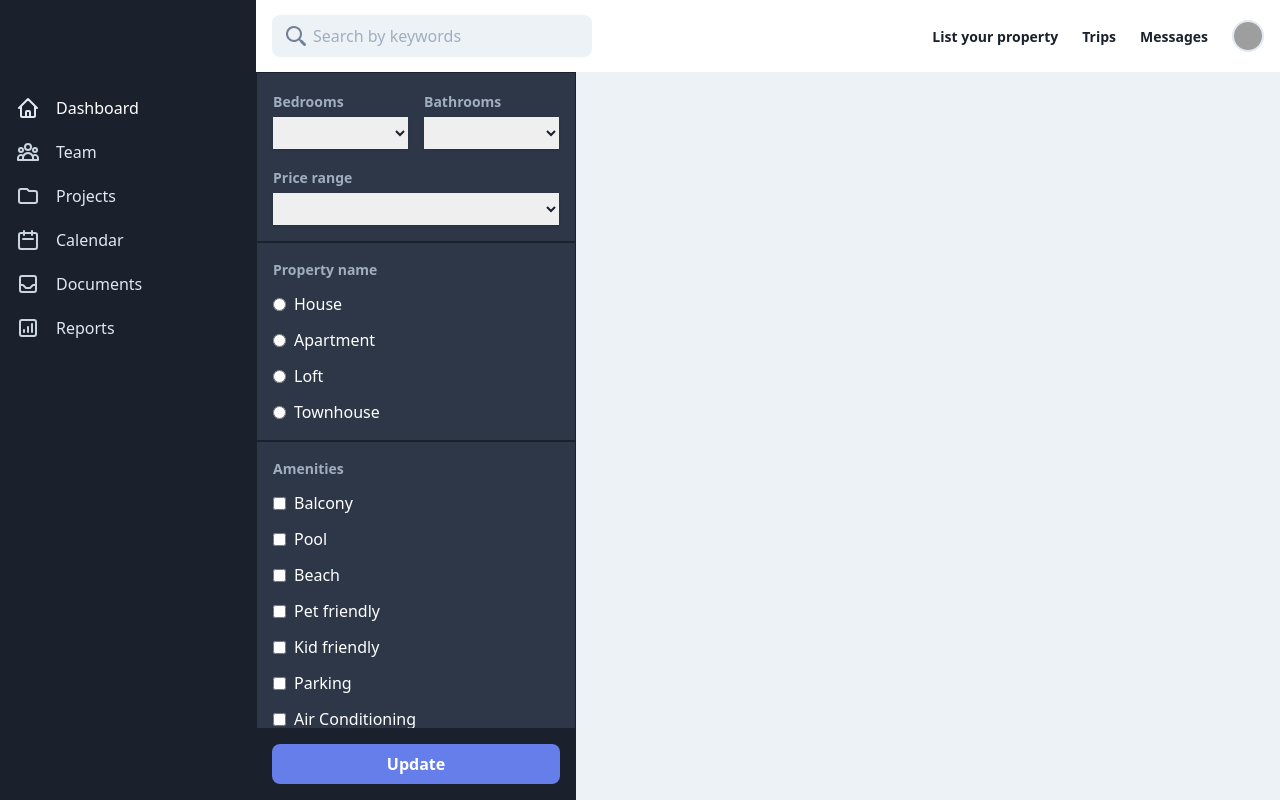
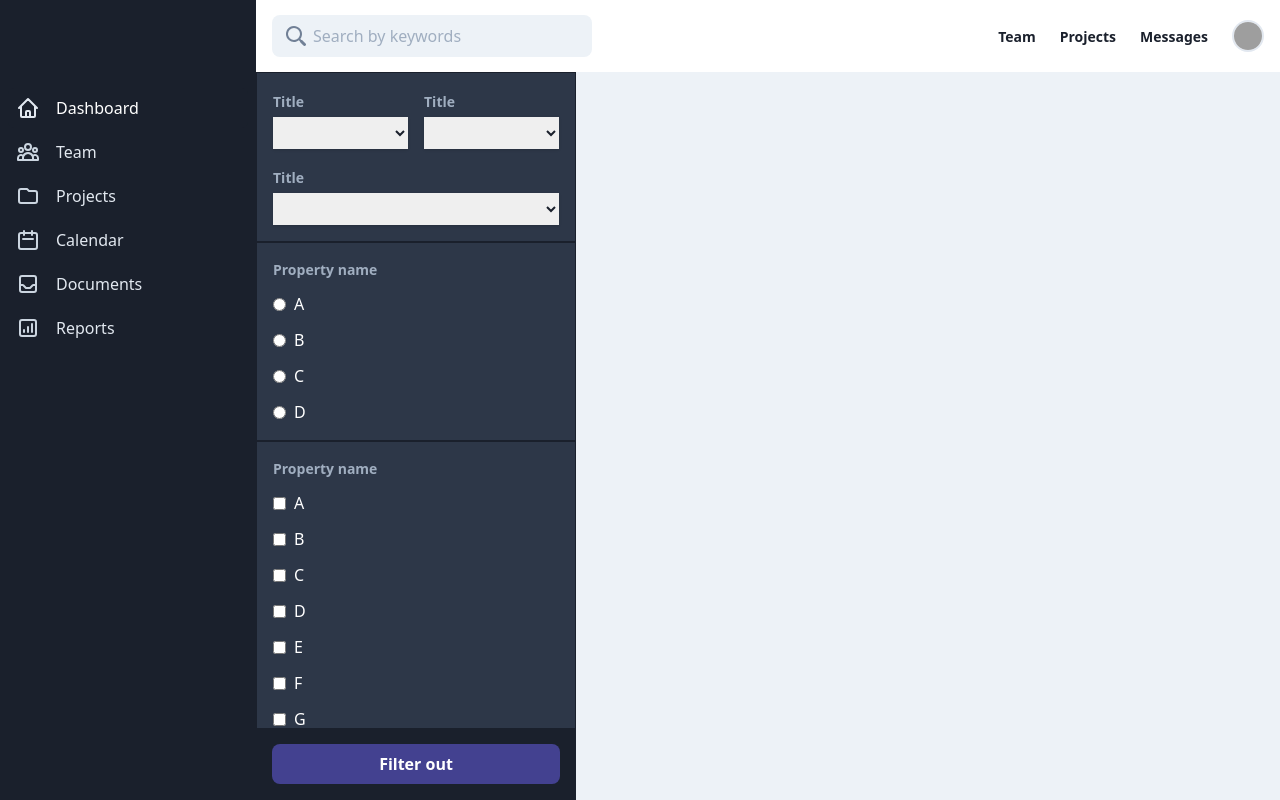
Before and after one commit to kevjose/devnotes, a React (Create React App) app in the folder may-2020/tailwind_css/rt-workcation/: page / in a window 1280 px wide. Built offline with nearby package versions, Linux system fonts and the light colour scheme; grey boxes are pictures that could not be loaded.

Commit message:
[21/5/2020][TAILWIND_WORKCATION] added dummy titles heading etc.

```diff
--- a/may-2020/tailwind_css/rt-workcation/src/components/SearchFilters.js
+++ b/may-2020/tailwind_css/rt-workcation/src/components/SearchFilters.js
@@ -54,7 +54,7 @@ const SearchFilters = () => {
             <div className='-mx-2 flex flex-wrap'>
               <label className='block w-1/2 px-2 sm:w-1/4 lg:w-1/2'>
                 <span className='text-sm font-semibold text-gray-500'>
-                  Bedrooms
+                  Title
                 </span>
                 <select className='mt-1 block w-full focus:text-white text-gray-900 shadow focus:bg-gray-600 h-8 outline-none'>
                   <option></option>
@@ -63,7 +63,7 @@ const SearchFilters = () => {
               </label>
               <label className='block w-1/2 px-2 sm:w-1/4 lg:w-1/2'>
                 <span className='text-sm font-semibold text-gray-500'>
-                  Bathrooms
+                  Title
                 </span>
                 <select className='mt-1 block w-full focus:text-white text-gray-900 shadow focus:bg-gray-600 h-8 outline-none'>
                   <option></option>
@@ -73,7 +73,7 @@ const SearchFilters = () => {
               </label>
               <label className='mt-4 lg:mt-4 sm:mt-0 block w-full px-2 sm:w-1/2 lg:w-full'>
                 <span className='text-sm font-semibold text-gray-500'>
-                  Price range
+                  Title
                 </span>
                 <select className='mt-1 block w-full focus:text-white text-gray-900 shadow focus:bg-gray-600 h-8 outline-none'>
                   <option></option>
@@ -88,29 +88,29 @@ const SearchFilters = () => {
             </span>
             <div className='sm:flex sm:-mx-2 lg:block lg:mx-0'>
               <Radio
-                content={'House'}
-                value={'house'}
+                content={'A'}
+                value={'a'}
                 name={'propertyType'}
                 color='white'
                 background='gray'
               />
               <Radio
-                content={'Apartment'}
-                value={'apartment'}
+                content={'B'}
+                value={'b'}
                 name={'propertyType'}
                 color='white'
                 background='gray'
               />
               <Radio
-                content={'Loft'}
-                value={'loft'}
+                content={'C'}
+                value={'c'}
                 name={'propertyType'}
                 color='white'
                 background='gray'
               />
               <Radio
-                content={'Townhouse'}
-                value={'townhouse'}
+                content={'D'}
+                value={'d'}
                 name={'propertyType'}
                 color='white'
                 background='gray'
@@ -119,48 +119,48 @@ const SearchFilters = () => {
           </div>
           <div className='px-4 py-4 border-t border-gray-900 lg:w-1/3 border xl:w-full'>
             <span className='block text-sm font-semibold text-gray-500'>
-              Amenities
+              Property name
             </span>
             <div className='sm:flex sm:-mx-2 sm:flex-wrap'>
               <Checkbox
-                name={'balcony'}
-                content={'Balcony'}
+                name={'a'}
+                content={'A'}
                 color='white'
                 background='gray'
               />
               <Checkbox
-                name={'pool'}
-                content={'Pool'}
+                name={'b'}
+                content={'B'}
                 color='white'
                 background='gray'
               />
               <Checkbox
-                name={'beach'}
-                content={'Beach'}
+                name={'c'}
+                content={'C'}
                 color='white'
                 background='gray'
               />
               <Checkbox
-                name={'petFriendly'}
-                content={'Pet friendly'}
+                name={'d'}
+                content={'D'}
                 color='white'
                 background='gray'
               />
               <Checkbox
-                name={'kidFriendly'}
-                content={'Kid friendly'}
+                name={'e'}
+                content={'E'}
                 color='white'
                 background='gray'
               />
               <Checkbox
-                name={'parking'}
-                content={'Parking'}
+                name={'f'}
+                content={'F'}
                 color='white'
                 background='gray'
               />
               <Checkbox
-                name={'airConditioning'}
-                content={'Air Conditioning'}
+                name={'g'}
+                content={'G'}
                 color='white'
                 background='gray'
               />
@@ -169,9 +169,9 @@ const SearchFilters = () => {
         </div>
         <div className='bg-gray-900 px-4 py-4 sm:text-right'>
           <button
-            className={`block w-full sm:w-auto sm:inline-block bg-indigo-500 hover:bg-indigo-400 font-semibold text-white px-4 py-2 rounded-lg xl:block xl:w-full`}
+            className={`block w-full sm:w-auto sm:inline-block bg-indigo-800 hover:bg-indigo-400 font-semibold text-white px-4 py-2 rounded-lg xl:block xl:w-full`}
           >
-            Update
+            Filter out
           </button>
         </div>
       </form>
--- a/may-2020/tailwind_css/rt-workcation/src/components/SiteHeader.js
+++ b/may-2020/tailwind_css/rt-workcation/src/components/SiteHeader.js
@@ -71,16 +71,16 @@ const SiteHeader = () => {
         <div className='sm:flex sm:items-center'>
           <div className='px-2 pt-2 pb-5 border-b border-gray-800 sm:flex sm:border-b-0 sm:py-0 sm:px-0'>
             <a
-              href='#list_property'
+              href='team'
               className='block px-3 py-1 rounded font-semibold text-white hover:bg-gray-800 sm:text-sm sm:px-2 xl:text-gray-900 xl:hover:bg-gray-200'
             >
-              List your property
+              Team
             </a>
             <a
-              href='#trips'
+              href='#projects'
               className='mt-1 block px-3 py-1 rounded font-semibold text-white hover:bg-gray-800 sm:mt-0 sm:text-sm sm:px-2 sm:ml-2 xl:text-gray-900 xl:hover:bg-gray-200'
             >
-              Trips
+              Projects
             </a>
             <a
               href='#messages'
```
